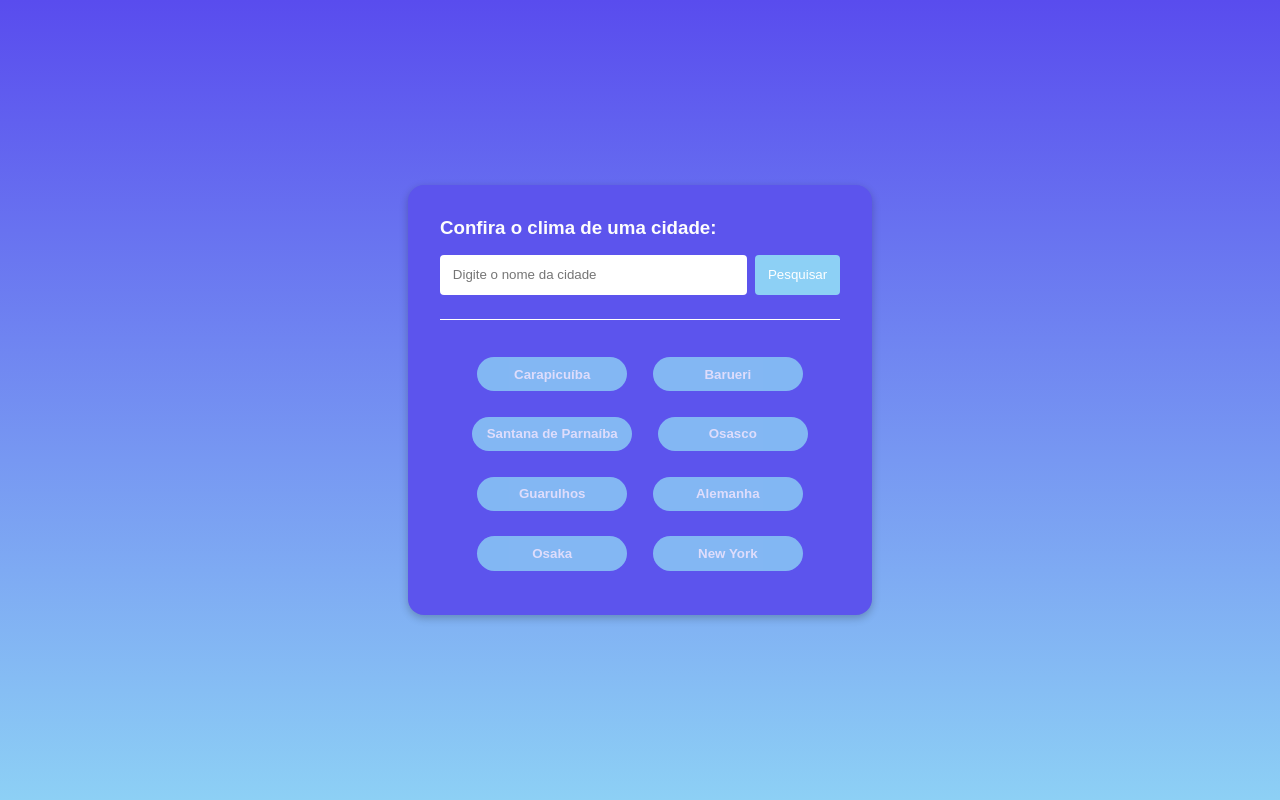
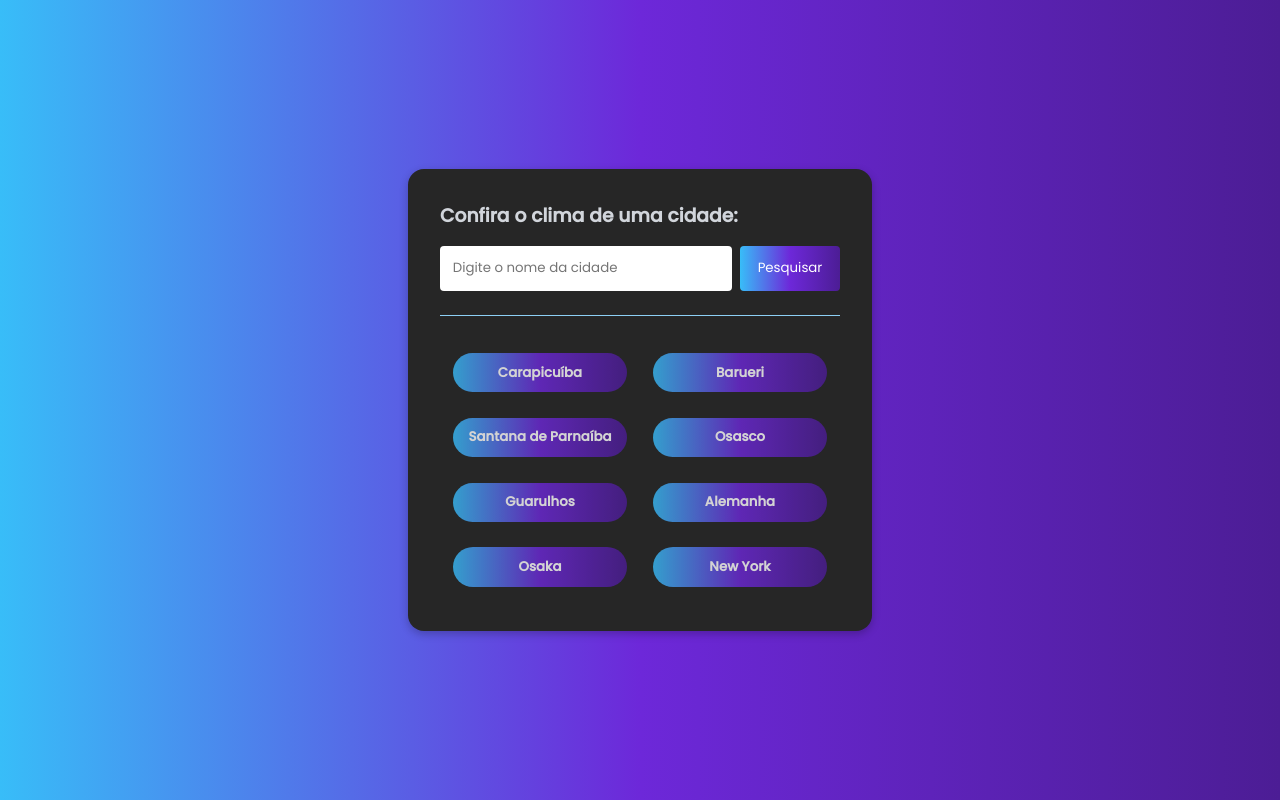
Before and after one commit to Gunitsu/repositorio-alpar, a plain HTML site: page atividade8/index.html in a window 1280 px wide. Drawn offline with Linux system fonts and the light colour scheme.

Commit message:
atualização

```diff
--- a/atividade8/css/styles.css
+++ b/atividade8/css/styles.css
@@ -1,12 +1,15 @@
+@import url('https://fonts.googleapis.com/css2?family=Poppins:wght@100;200;300;400;500&display=swap');
+
 /* Geral */
 * {
-  padding: 0;
-  margin: 0;
-  font-family: "Ubuntu", sans-serif;
+    padding: 0;
+    margin: 0;
+    font-family: 'Poppins', sans-serif;
 }
 
 body {
-  background: linear-gradient(180deg, rgba(89, 76, 238, 1) 0%, #8dd0f5 100%);
+  --linear-gradient: linear-gradient(90deg, #38bdf8, #6d28d9, #4c1d95);
+  background: var(--linear-gradient);
   display: flex;
   justify-content: center;
   align-items: center;
@@ -21,10 +24,10 @@ body {
 }
 
 .container {
-  background-color: #5c54ed;
+  background-color: #262626;
   box-shadow: rgba(0, 0, 0, 0.24) 0px 3px 8px;
   padding: 2rem;
-  color: #fdfdfd;
+  color: #d1d5db;
   border-radius: 1rem;
   max-width: 400px;
 }
@@ -49,7 +52,7 @@ body {
   padding: 0.8rem;
   min-width: 50px;
   margin-left: 8px;
-  background-color: #8dd0f5;
+  background-color: var(--linear-gradient);
   color: #fff;
   border: none;
   cursor: pointer;
@@ -61,7 +64,7 @@ body {
 #error-message,
 #loader,
 #suggestions {
-  border-top: 1px solid #fff;
+  border-top: 1px solid #8dd0f5;
   margin-top: 1.5rem;
   padding-top: 1.5rem;
   text-align: center;
@@ -109,10 +112,36 @@ body {
 }
 
 #details-container #umidity {
-  border-right: 1px solid #fff;
+  border-right: 1px solid #8dd0f5;
   margin: 0.6rem;
   padding: 0.6rem;
 }
+
+/* Estilos para as imagens de umidade e vento */
+#umidity img,
+#wind img {
+  width: 40px; /* Defina o tamanho desejado para as imagens */
+  height: auto; /* Mantém a proporção da imagem */
+  margin-bottom: -15px;; /* Adiciona um pequeno espaço à direita das imagens */
+}
+
+#search {
+  padding: 0.8rem;
+  min-width: 100px;
+  margin-left: 8px;
+  background: var(--linear-gradient);
+  color: #fff;
+  border: none;
+  cursor: pointer;
+  border-radius: 4px;
+  transition: background 0.4s;
+}
+
+#search:hover {
+  opacity: 0.9;
+  background: linear-gradient(90deg, #38bdf8, #6d28d9, #4c1d95);
+}
+
 
 /* Loader */
 #loader i {
@@ -133,12 +162,13 @@ body {
 }
 
 #suggestions button {
-  min-width: 150px;
+  width: calc(50% - 1.6rem);
   margin: 0.8rem;
   padding: 0.6rem 0.9rem;
   border-radius: 10rem;
   border: none;
   background-color: #8dd0f5;
+  background-image: var(--linear-gradient);
   color: #fff;
   cursor: pointer;
   font-weight: bold;
--- a/atividade8/index.html
+++ b/atividade8/index.html
@@ -10,7 +10,9 @@
     <script src="js/service.js" defer></script>
     <script src="js/view.js" defer></script>
     <script src="js/controller.js" defer></script>
+    <link href="https://fonts.googleapis.com/css2?family=Poppins:wght@100;200;300;400;500&display=swap" rel="stylesheet">
 </head>
+
 <body>
     <div class="container">
         <div class="form">
@@ -33,11 +35,13 @@
             <div id="details-container">
                 <p id="umidity">
                     <i class="fa-solid fa-droplet"></i>
-          Umidade: <span></span>
+                    <img src="img/umidade.png" alt="Ícone de Umidade">
+                    <span></span>
                 </p>
                 <p id="wind">
                     <i class="fa-solid fa-wind"></i>
-          Vento: <span></span>
+                    <img src="img/vento.png" alt="Ícone de Umidade">
+                    <span></span>
                 </p>
             </div>
         </div>
```
Also changed, not shown: atividade8/img/umidade.png (added), atividade8/img/vento.png (added). Lines whose indentation alone changed are shown as unchanged.
